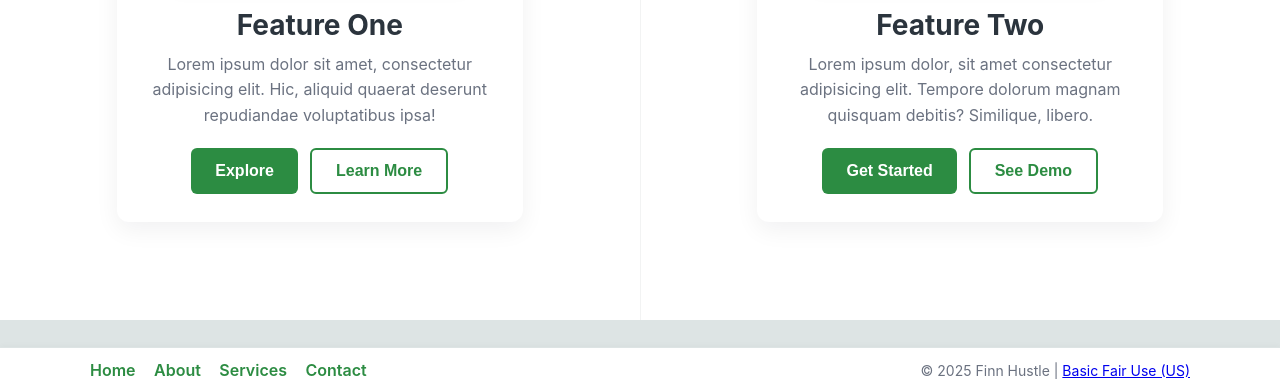
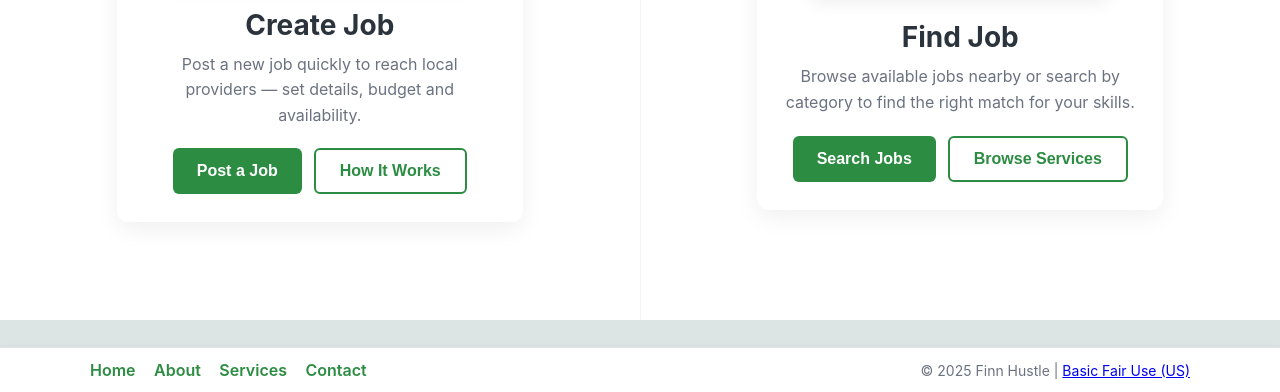
Before and after one commit to Kentanto/Lokale-tjenester, a PHP site: page / in a window 1280 px wide. Shown: the part 408-800 px from the top of the page. Run offline with PHP 8.4, Linux system fonts and the light colour scheme; some libraries are stand-ins or nearby versions.

Commit message:
small text change

```diff
--- a/index.php
+++ b/index.php
@@ -69,11 +69,11 @@
                 <div class="column-image">
                     <img src="https://via.placeholder.com/250x250?text=Feature+1" alt="Feature 1">
                 </div>
-                <h2>Feature One</h2>
-                <p>Lorem ipsum dolor sit amet, consectetur adipisicing elit. Hic, aliquid quaerat deserunt repudiandae voluptatibus ipsa!</p>
+                <h2>Create Job</h2>
+                <p>Post a new job quickly to reach local providers — set details, budget and availability.</p>
                 <div class="column-buttons">
-                    <button class="btn btn-primary">Explore</button>
-                    <button class="btn btn-secondary">Learn More</button>
+                    <button class="btn btn-primary">Post a Job</button>
+                    <button class="btn btn-secondary">How It Works</button>
                 </div>
             </div>
         </div>
@@ -83,11 +83,11 @@
                 <div class="column-image">
                     <img src="https://via.placeholder.com/250x250?text=Feature+2" alt="Feature 2">
                 </div>
-                <h2>Feature Two</h2>
-                <p>Lorem ipsum dolor, sit amet consectetur adipisicing elit. Tempore dolorum magnam quisquam debitis? Similique, libero.</p>
+                <h2>Find Job</h2>
+                <p>Browse available jobs nearby or search by category to find the right match for your skills.</p>
                 <div class="column-buttons">
-                    <button class="btn btn-primary">Get Started</button>
-                    <button class="btn btn-secondary">See Demo</button>
+                    <button class="btn btn-primary">Search Jobs</button>
+                    <button class="btn btn-secondary">Browse Services</button>
                 </div>
             </div>
         </div>
```
